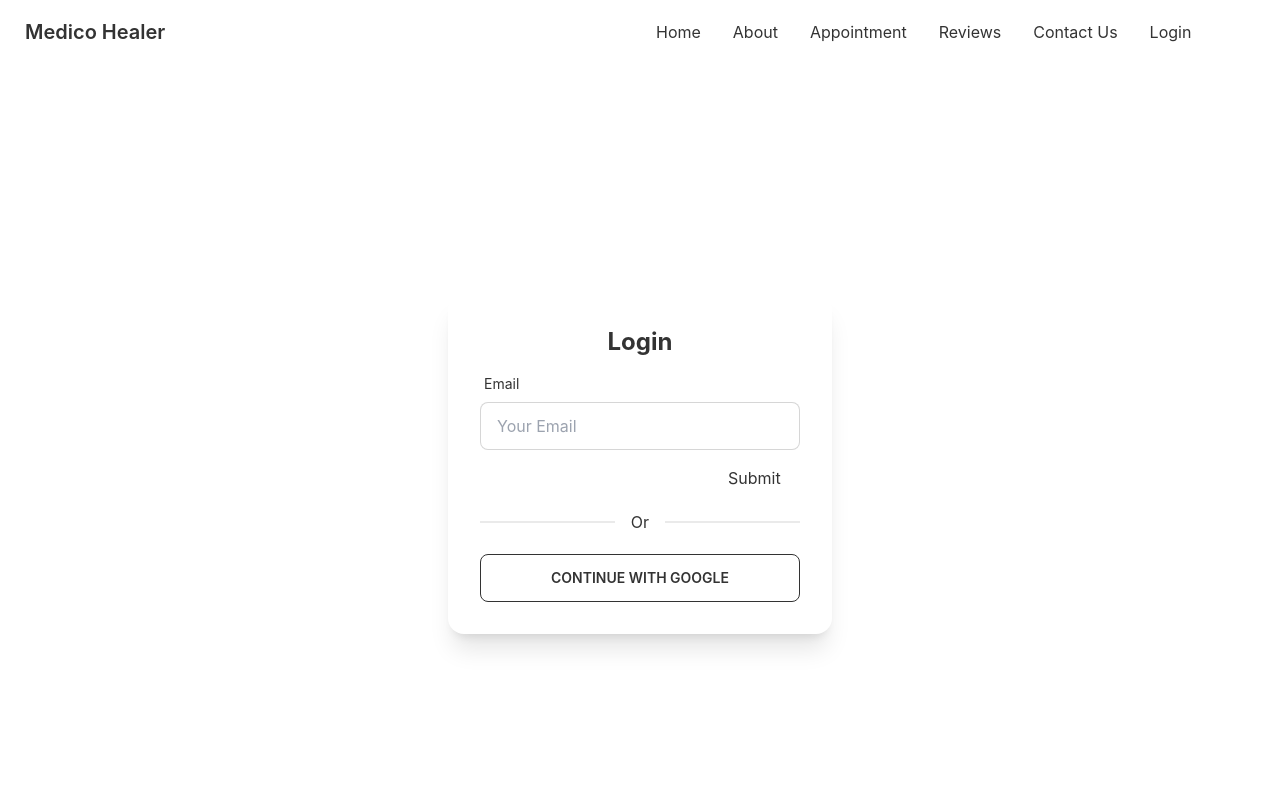
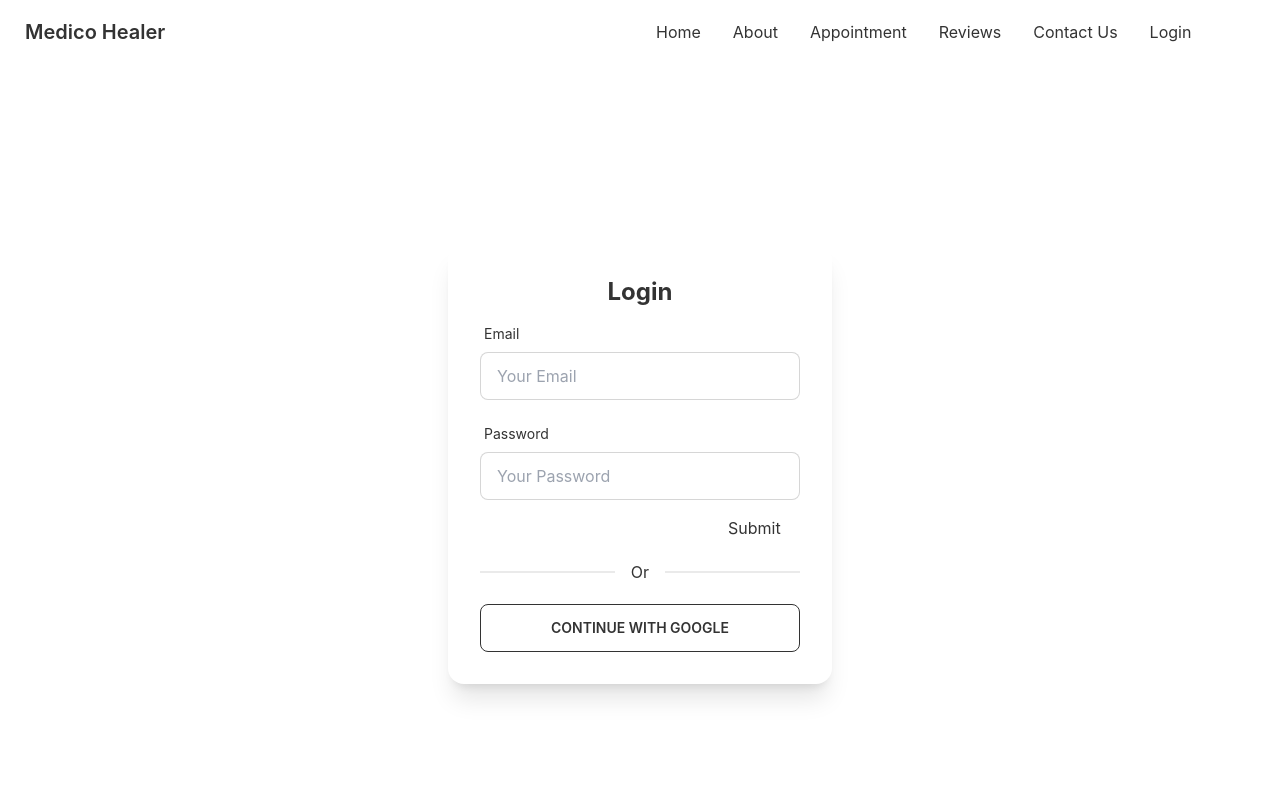
Before and after one commit to arnobtarafder/medico-healer, a React (Create React App) app: page /login in a window 1280 px wide. Shown: the top 800 px of the page. Built offline with nearby package versions, Linux system fonts and the light colour scheme.

Commit message:
add: password field with validation, pattern & error message

```diff
--- a/src/Components/SignIn/SignIn.js
+++ b/src/Components/SignIn/SignIn.js
@@ -40,7 +40,7 @@
                                         message: "Email Address is required"
                                     },
                                     pattern: {
-                                        value: /^[A-Za-z]+$/i,
+                                        value: /[a-z0-9]+@[a-z]+\.[a-z]{2,3}/,
                                         message: "Provide a valid Email Address"
                                     }
                                 })}
@@ -54,6 +54,34 @@
                             </label>
                         </div>
 
+
+                        <div class="form-control w-full max-w-xs">
+                            <label class="label">
+                                <span class="label-text">Password</span>
+                            </label>
+                            <input
+                                type="password"
+                                placeholder="Your Password"
+                                class="input input-bordered w-full max-w-xs"
+                                {...register("password", {
+                                    required: {
+                                        value: true,
+                                        message: "Password is required"
+                                    },
+                                    minLength: {
+                                        value: 6,
+                                        message: "Password must be 6 characters or longer"
+                                    }
+                                })}
+                                />
+                            <label class="label">
+                                {errors.password?.type === "required" &&
+                                 <span className='label-text-alt text-red-500'>{errors.password?.message}</span>}
+
+                                {errors.password?.type === "pattern" &&
+                                 <span className='label-text-alt text-red-500'>{errors.password?.message}</span>}
+                            </label>
+                        </div>
 
                         <input {...register("exampleRequired", { required: true })} />
 
```
